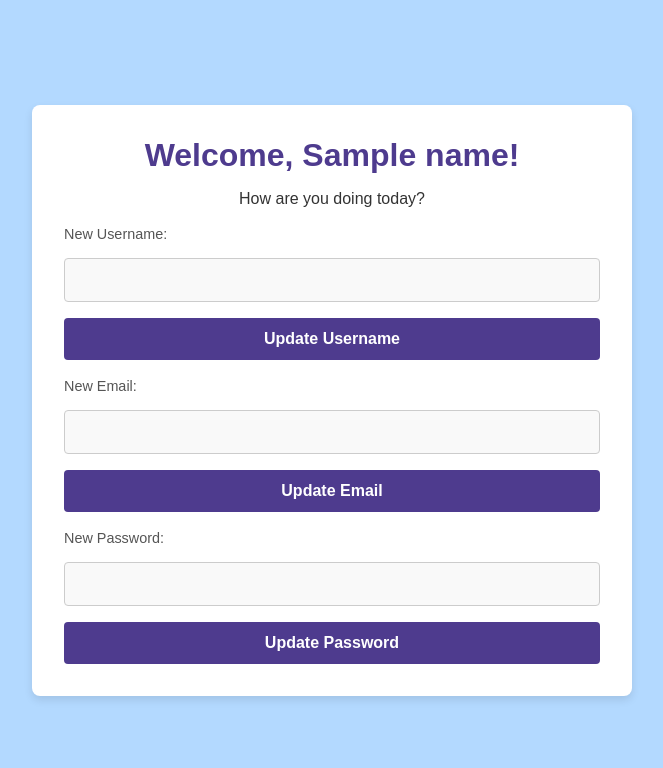
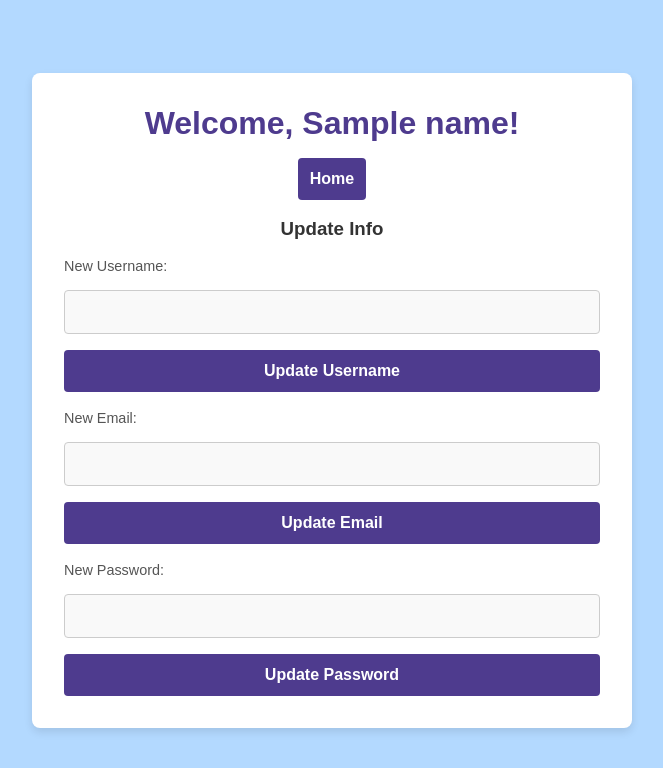
Before and after one commit to guilfoyles1/cps490group12, a Node server app: template src/views/update_user.pug in a window 1280 px wide. Shown: the top 768 px of the page, without its empty margins (308-971 px from the left). Run offline with Node 20, Linux system fonts and the light colour scheme; the template is opened without the code that fills it: most values are stand-ins (such as "Sample title", 1, 10 or a date in 2020); some libraries are stand-ins or nearby versions.

Commit message:
minor changes

```diff
--- a/src/views/update_user.pug
+++ b/src/views/update_user.pug
@@ -8,7 +8,11 @@ html
         .container
             header
                 h1 Welcome, #{name}!
-                p How are you doing today?
+                // Home button
+                button(type="button" onClick = "window.location.href = '/';") Home
+                br
+                br
+                h3 Update Info
 
             main
                 section
```
